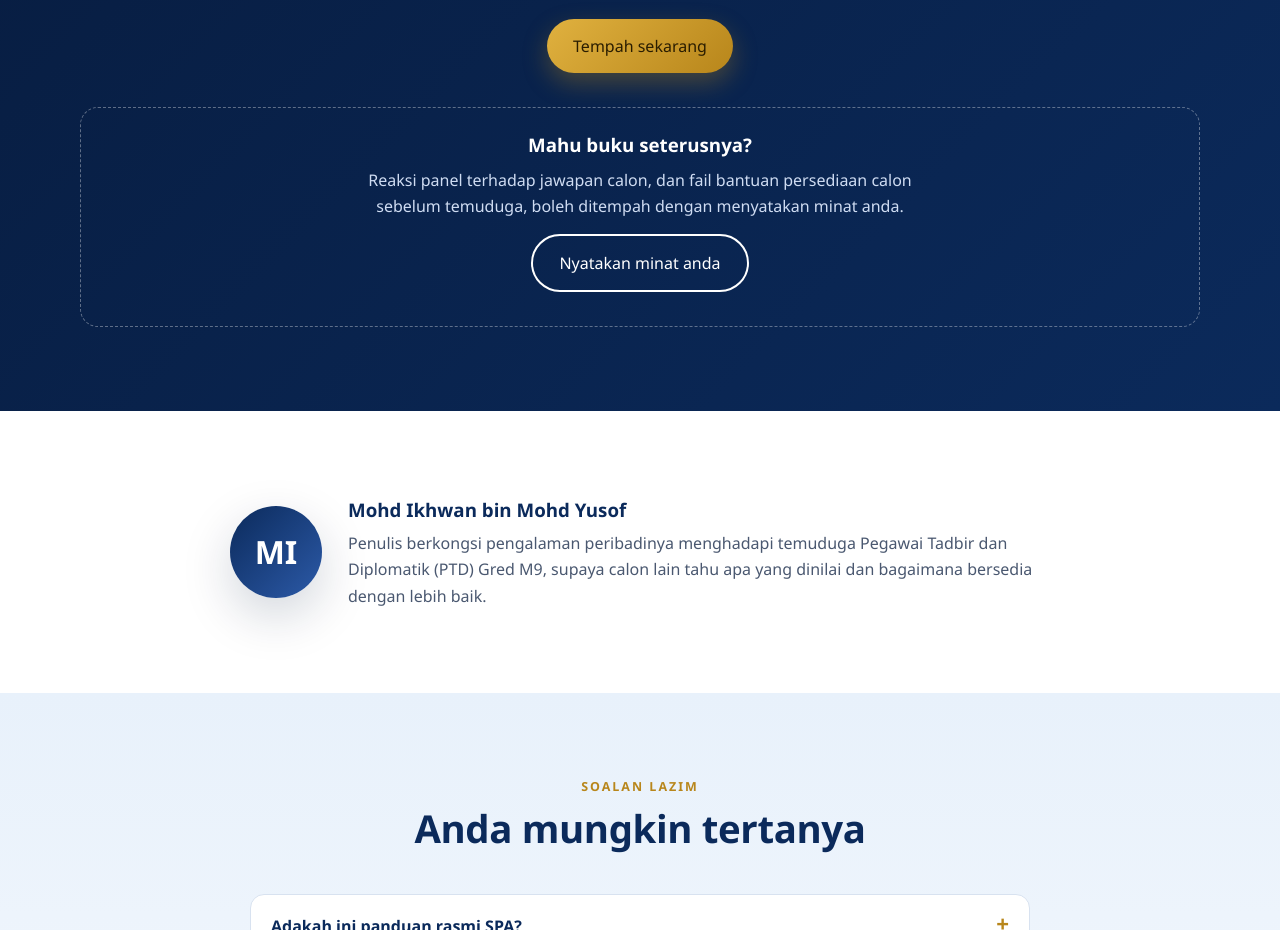
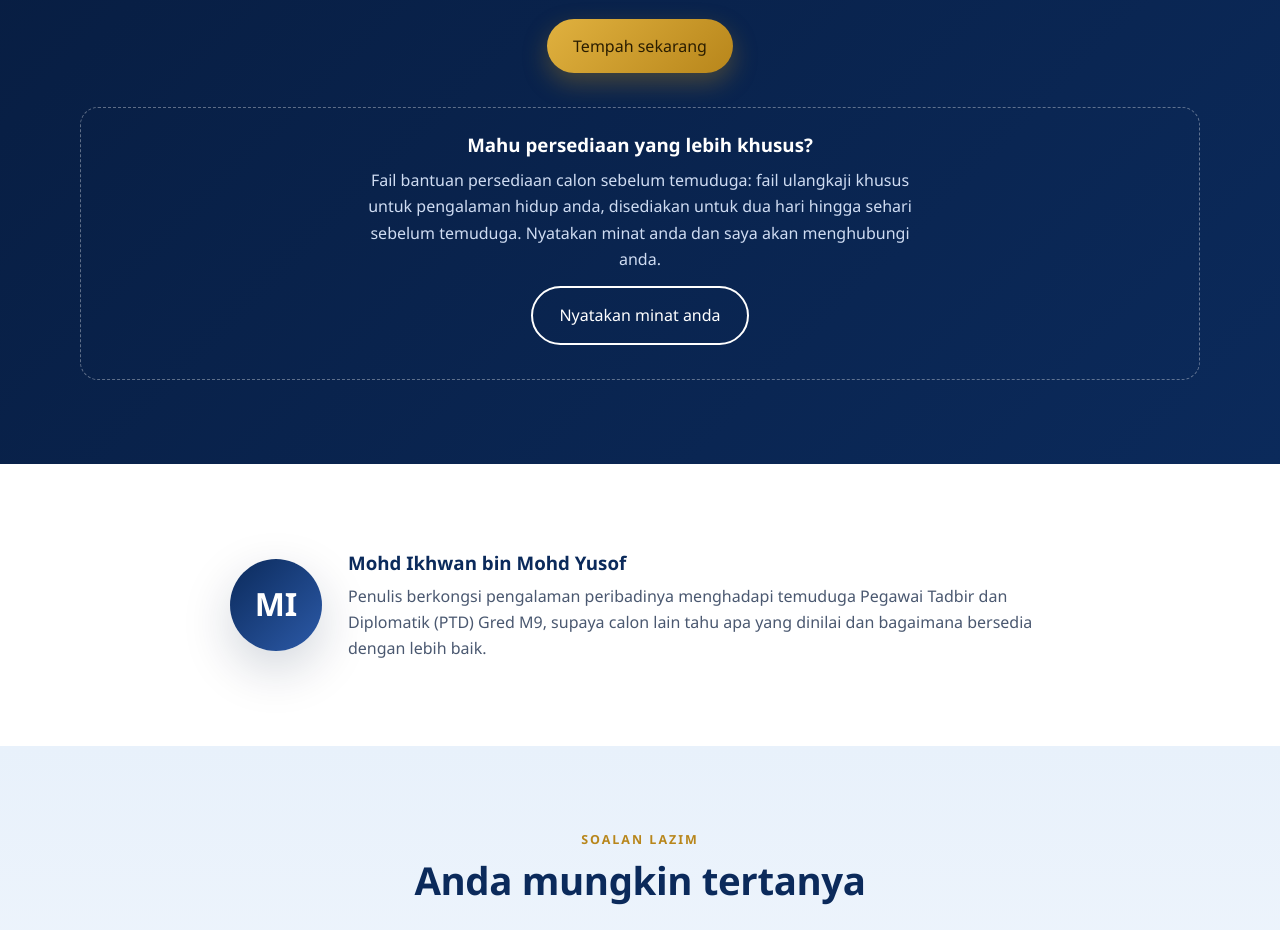
Before and after one commit to ikhwanq8-hub/temuduga-ptd-gred-m9, a plain HTML site: page index.html in a window 1280 px wide. Shown: the part 4560-5490 px from the top of the page. Drawn offline with Linux system fonts and the light colour scheme.

Commit message:
Buang tawaran buku reaksi panel, kekalkan fail bantuan persediaan

```diff
--- a/index.html
+++ b/index.html
@@ -321,8 +321,8 @@
       <p class="fine" id="order-note"></p>
 
       <div class="next">
-        <h3>Mahu buku seterusnya?</h3>
-        <p>Reaksi panel terhadap jawapan calon, dan fail bantuan persediaan calon sebelum temuduga, boleh ditempah dengan menyatakan minat anda.</p>
+        <h3>Mahu persediaan yang lebih khusus?</h3>
+        <p>Fail bantuan persediaan calon sebelum temuduga: fail ulangkaji khusus untuk pengalaman hidup anda, disediakan untuk dua hari hingga sehari sebelum temuduga. Nyatakan minat anda dan saya akan menghubungi anda.</p>
         <p style="margin-top:14px"><a class="btn ghost" style="color:#fff;border-color:#fff" href="https://forms.gle/QU6XU1XxsvKRdJwp7" target="_blank" rel="noopener">Nyatakan minat anda</a></p>
       </div>
     </div>
```
